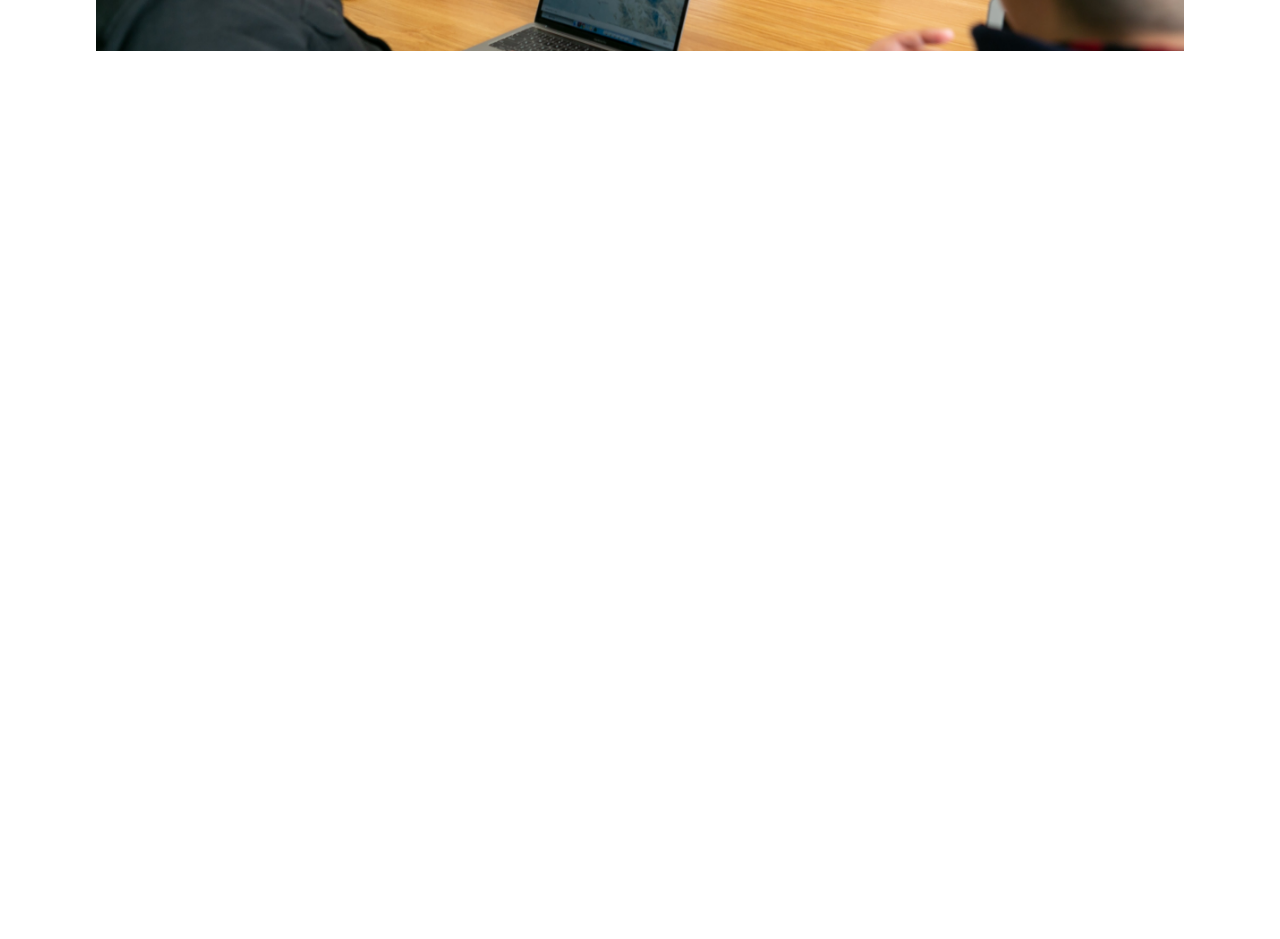
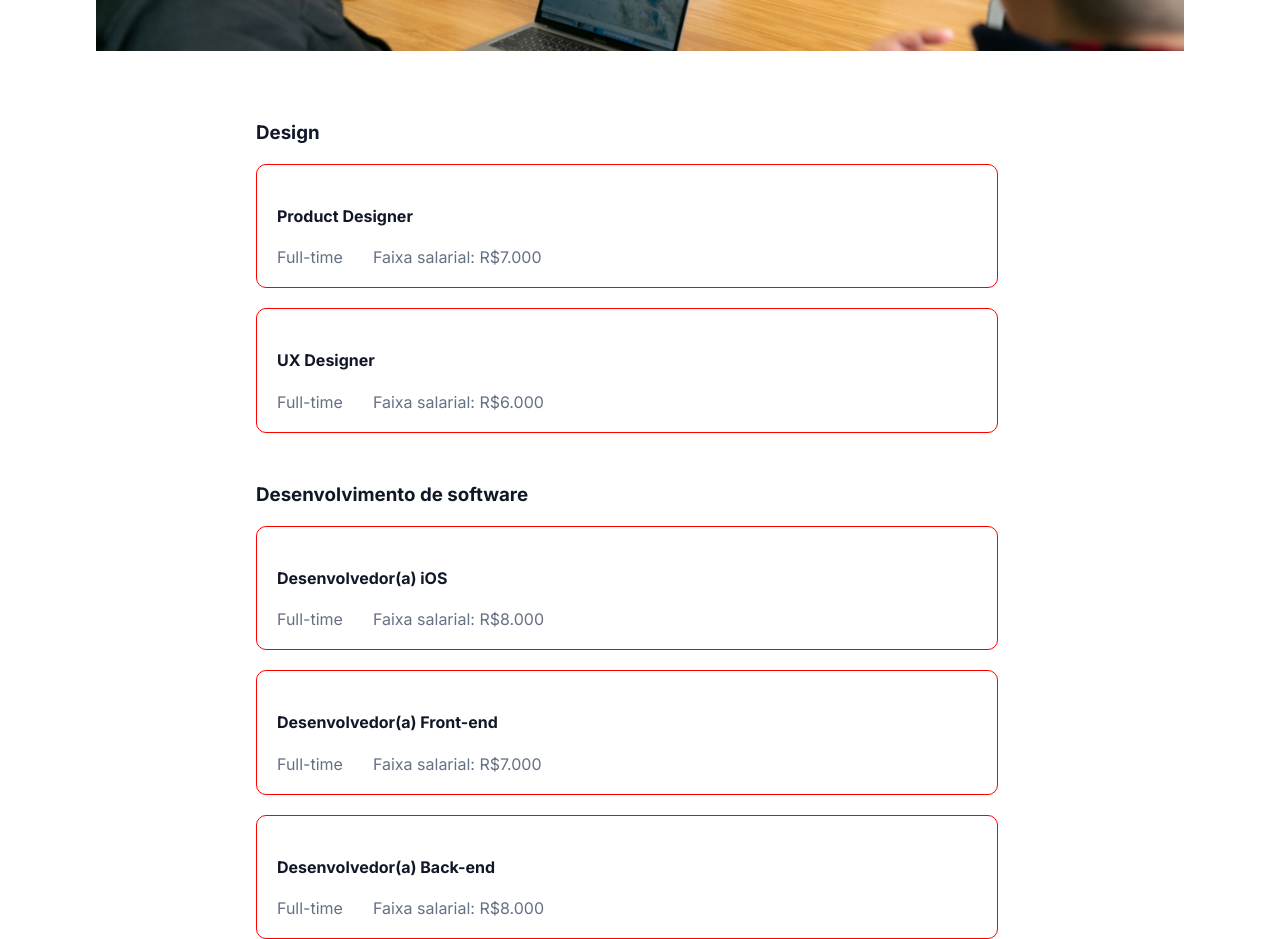
Before and after one commit to yoruwitch/optimus-tech, a React (Vite) app: page / in a window 1280 px wide. Shown: the part 1020-1959 px from the top of the page. Before the commit the page ends 1071 px from the top, so only its background shows below. Built offline with nearby package versions, Linux system fonts and the light colour scheme.

Commit message:
feat: job section

```diff
--- a/src/App.tsx
+++ b/src/App.tsx
@@ -1,6 +1,7 @@
 import "./App.css";
 import Banner from "./components/Banner";
 import Header from "./components/Header";
+import JobOpening from "./components/JobOpening";
 import Metrics from "./components/Metrics";
 import Navbar from "./components/Navbar";
 
@@ -11,6 +12,7 @@ function App() {
             <Header />
             <Metrics />
             <Banner/>
+            <JobOpening/>
         </>
     );
 }
--- /dev/null
+++ b/src/components/JobOpening/Job/index.tsx
@@ -0,0 +1,21 @@
+import "./style.css"
+
+interface JobProps {
+    title: string;
+    jobType: string;
+    salary: string;
+}
+
+function Job({ title, jobType, salary }: JobProps) {
+    return (
+        <>
+            <div className="job_container">
+                <h4>{title}</h4>
+                <span>{jobType}</span>
+                <span>{salary}</span>
+            </div>
+        </>
+    );
+}
+
+export default Job;
--- /dev/null
+++ b/src/components/JobOpening/Job/style.css
@@ -0,0 +1,16 @@
+.job_container {
+    border: 1px solid red;
+    border-radius: 10px;
+    width: 700px;
+    padding: 20px;
+    margin-top: 20px;
+}
+
+.job_container h4 {
+    color: var(--title);
+}
+
+.job_container span {
+    gap: 20px;
+    margin: 0 30px 0 0;
+}
--- /dev/null
+++ b/src/components/JobOpening/index.tsx
@@ -0,0 +1,41 @@
+import Job from "./Job";
+import "./style.css";
+function JobOpening() {
+    return (
+        <>
+            <section className="job_opening_container">
+                <div>
+                    <h3>Design</h3>
+                    <Job
+                        title="Product Designer"
+                        jobType=" Full-time"
+                        salary="Faixa salarial: R$7.000"
+                    />
+                    <Job
+                        title="UX Designer"
+                        jobType=" Full-time"
+                        salary="Faixa salarial: R$6.000"
+                    />
+                    <h3>Desenvolvimento de software</h3>
+                    <Job
+                        title="Desenvolvedor(a) iOS"
+                        jobType=" Full-time"
+                        salary="Faixa salarial: R$8.000"
+                    />
+                    <Job
+                        title="Desenvolvedor(a) Front-end"
+                        jobType=" Full-time"
+                        salary="Faixa salarial: R$7.000"
+                    />
+                    <Job
+                        title="Desenvolvedor(a) Back-end"
+                        jobType=" Full-time"
+                        salary="Faixa salarial: R$8.000"
+                    />
+                </div>
+            </section>
+        </>
+    );
+}
+
+export default JobOpening;
--- /dev/null
+++ b/src/components/JobOpening/style.css
@@ -0,0 +1,12 @@
+.job_opening_container {
+    align-items: flex-start;
+    display: flex;
+    margin-left: 20%;
+    margin-top: 20px;
+
+}
+
+.job_opening_container h3 {
+  color: var(--title);
+  margin-top: 50px;
+}
```
